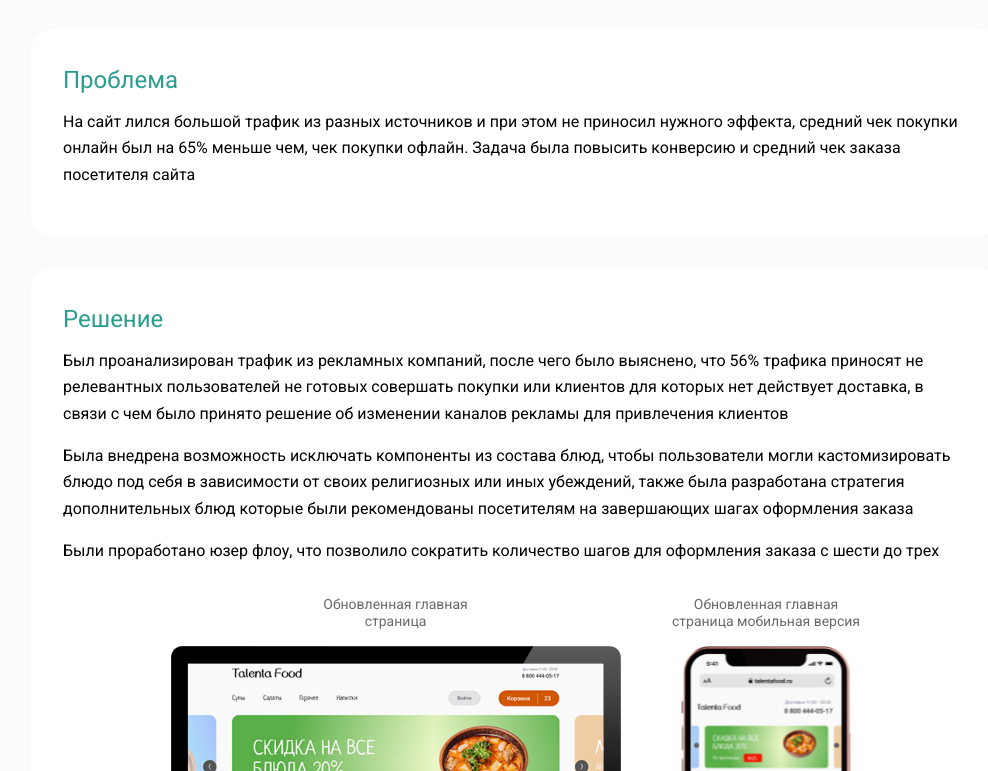
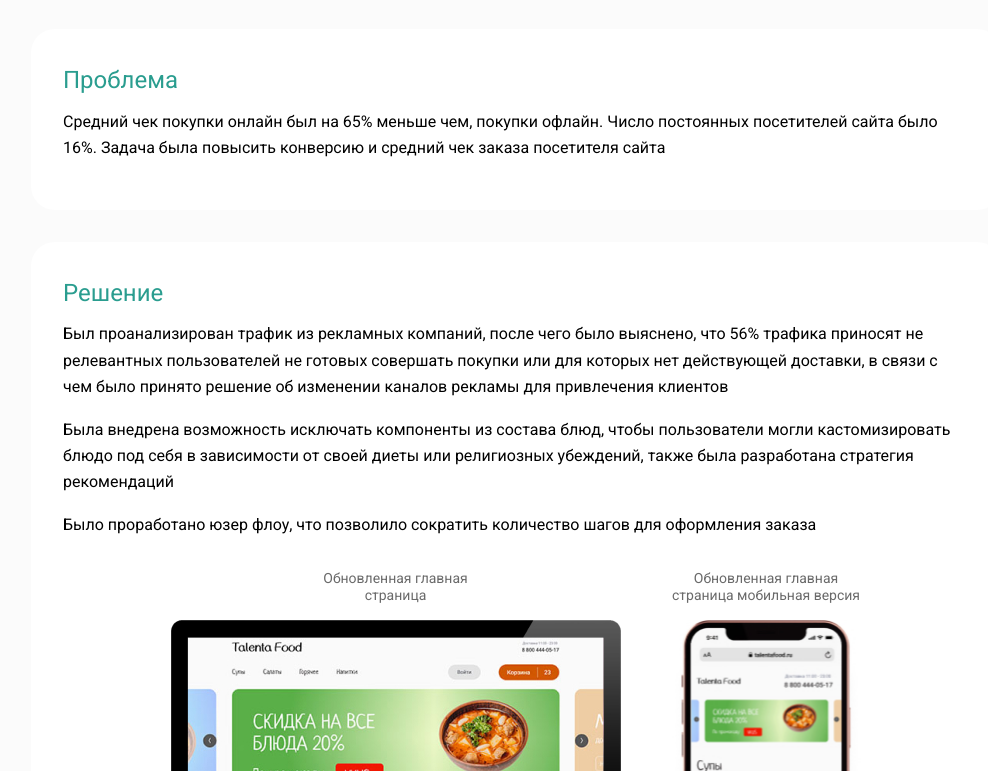
Before and after one commit to 545room/545room.github.io, a plain HTML site: page talentafood.html in a window 1280 px wide. Shown: the part 689-1460 px from the top of the page, without its empty margins (124-1112 px from the left). Drawn offline with nearby package versions, Linux system fonts and the light colour scheme.

Commit message:
Update talentafood.html

```diff
--- a/talentafood.html
+++ b/talentafood.html
@@ -86,13 +86,13 @@
 				<h2 class="sec-page-block__h2" id="obzor">Обзор</h2>
 				<div class="sec-page-block__item">
 					<h3 class="sec-page-block__h3">Проблема</h3>
-					<p>На сайт лился большой трафик из разных источников и при этом не приносил нужного эффекта, средний чек покупки онлайн был на 65% меньше чем, чек покупки офлайн. Задача была повысить конверсию и средний чек заказа посетителя сайта</p>
+					<p>Средний чек покупки онлайн был на 65% меньше чем, покупки офлайн. Число постоянных посетителей сайта было 16%. Задача была повысить конверсию и средний чек заказа посетителя сайта</p>
 				</div>
 				<div class="sec-page-block__item">
 					<h3 class="sec-page-block__h3">Решение</h3>
-					<p>Был проанализирован трафик из рекламных компаний, после чего было выяснено, что 56% трафика приносят не релевантных пользователей не готовых совершать покупки или клиентов для которых нет действует доставка, в связи с чем было принято решение об изменении каналов рекламы для привлечения клиентов</p>
-					<p>Была внедрена возможность исключать компоненты из состава блюд, чтобы пользователи могли кастомизировать блюдо под себя в зависимости от своих религиозных или иных убеждений, также была разработана стратегия дополнительных блюд которые были рекомендованы посетителям на завершающих шагах оформления заказа</p>
-					<p>Были проработано юзер флоу, что позволило сократить количество шагов для оформления заказа с шести до трех</p>
+					<p>Был проанализирован трафик из рекламных компаний, после чего было выяснено, что 56% трафика приносят не релевантных пользователей не готовых совершать покупки или для которых нет действующей доставки, в связи с чем было принято решение об изменении каналов рекламы для привлечения клиентов</p>
+					<p>Была внедрена возможность исключать компоненты из состава блюд, чтобы пользователи могли кастомизировать блюдо под себя в зависимости от своей диеты или религиозных убеждений, также была разработана стратегия рекомендаций</p>
+					<p>Было проработано юзер флоу, что позволило сократить количество шагов для оформления заказа</p>
 					<div class="row justify-content-center sec-page-block__item-img">
 						<div class="col-450">
 							<p>Обновленная главная <br>страница</p>
@@ -129,8 +129,8 @@
 				<div class="sec-page-block__item">
 					<h3 class="sec-page-block__h3">Инсайты</h3>
 					<p><span>1</span> Маркетинговая компания не вникла в детали проекта и закупала нерелевалентный трафик из рекламных источников</p>
-					<p><span>2</span> У поситителей не было возможности кастомизировать ингредиенты блюда, особенно это сказывалось в случае диет и религиозных праздников</p>
-					<p><span>3</span> В предыдущей версии сайта было более 6 шагов для оформления заказа и запутанное юзер флоу, пользователи не всегда доходили до оформления заказа</p>
+					<p><span>2</span> У поситителей не было возможности кастомизировать ингредиенты блюда, в зависемости от своей диеты</p>
+					<p><span>3</span> В предыдущей версии сайта было запутанное юзер флоув, пользователи не всегда доходили до оформления заказа</p>
 				</div>
 			</div>
 		</div>
```
